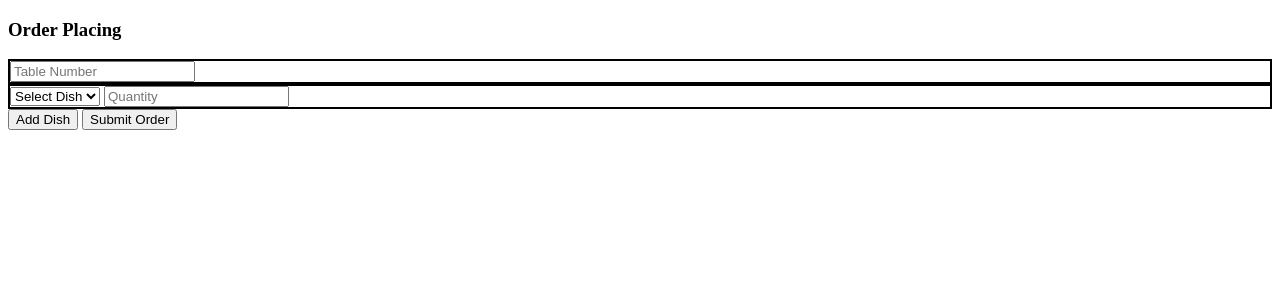
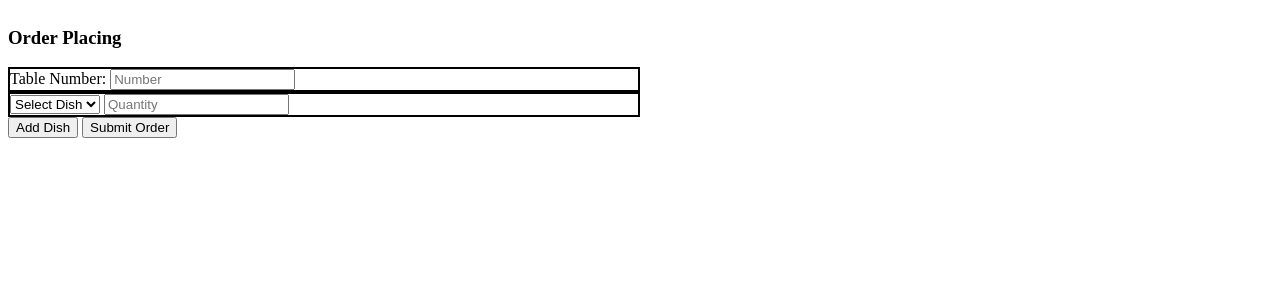
Before and after one commit to LostyGuy/Order-Management-System, a FastAPI app: page /weiter in a window 1280 px wide. Shown: the top 300 px of the page. Run offline with FastAPI, Linux system fonts and the light colour scheme; data that the repository does not hold is empty; parts of the project's set-up code (start-up, migrations or seed data) failed here and were passed over.

Commit message:
logging library added

```diff
--- a/app/main.py
+++ b/app/main.py
@@ -4,6 +4,11 @@ from fastapi.staticfiles import StaticFiles
 from fastapi.responses import HTMLResponse
 from sqlalchemy.orm import Session
 from app import schemas, models, database
+import logging as log
+import time as t
+
+log.basicConfig(level=log.INFO, filename="app/main_log")
+
 
 app = FastAPI()
 
@@ -26,16 +31,25 @@ async def add_dish(request: Request, db: Session = Depends(database.get_db)):
     return templates.TemplateResponse("add_dish.html", {"request": request, "html_snippet": html_snippet})
 
 @app.get("/weiter", response_class=HTMLResponse)
-async def UI(request: Request, db: Session = Depends(database.get_db)):
+async def Weiter_Interface(request: Request, db: Session = Depends(database.get_db)):
     menu = db.query(models.menu).filter(models.menu.position_name != None).all()
     return templates.TemplateResponse("add_order.html", {"request": request, "menu": menu})
 
-@app.post("/weiter", response_class=HTMLResponse)
-async def UI_add(request: Request, db: Session = Depends(database.get_db)):
+@app.post("/weiter_p", response_class=HTMLResponse)
+async def place_order(request: Request, db: Session = Depends(database.get_db)):
+    menu = db.query(models.menu).filter(models.menu.position_name != None).all()
     form_data = await request.form()
-    # Process the form data and save it to the database
-    # For example, you can create a new Sale object and add it to the session
+    log.info(f"Form data: {form_data}")
+
+    # table_id
+    # form_data_ti = form_data.get("table_id")
+
+    # combined positions
+    # form_data_pos = form_data.getlist("position_name")
+
+    # combined quantities
+
     # sale = models.Sale(**form_data)
     # db.add(sale)
     # db.commit()
-    return templates.TemplateResponse("add_order.html", {"request": request})
+    return templates.TemplateResponse("add_order.html", {"request": request, "menu": menu})
--- a/templates/add_order.html
+++ b/templates/add_order.html
@@ -1,3 +1,4 @@
+<!-- TODO: Add validaton to check whenever the id is not doubled  -->
 <!DOCTYPE html>
 <html lang="en">
 <head>
@@ -18,11 +19,18 @@
     color: black;
 }
 
+.Placing_Template {
+
+    min-width: 50%;
+    min-height: 270px;
+    float: left;
+    margin: 0;
+    content_alight: center;
+}
+
 </style>
 <script>
     function addDish() {
-
-        // TODO: Add validaton to check whenever the id is not doubled
 
         var dishCount = document.querySelectorAll('select[name$="d"]').length;
         var dishID = dishCount + 1;
@@ -76,9 +84,10 @@
     <section class="Container">
         <section class="Placing_Template">
             <h1>Order Placing</h1>
-            <form method="POST" action="/add_order" id="orderForm">
+            <form method="POST" action="/weiter_p" id="orderForm">
                 <section class="border">
-                    <input type="text" name="table_number" placeholder="Table Number" required><br>
+                    <label for="table_number">Table Number: </label>
+                    <input type="number" name="table_number" placeholder="Number" required min=1><br>
                 </section>
 
                 <section class="border">
```
Also changed, not shown: 1 other file.
